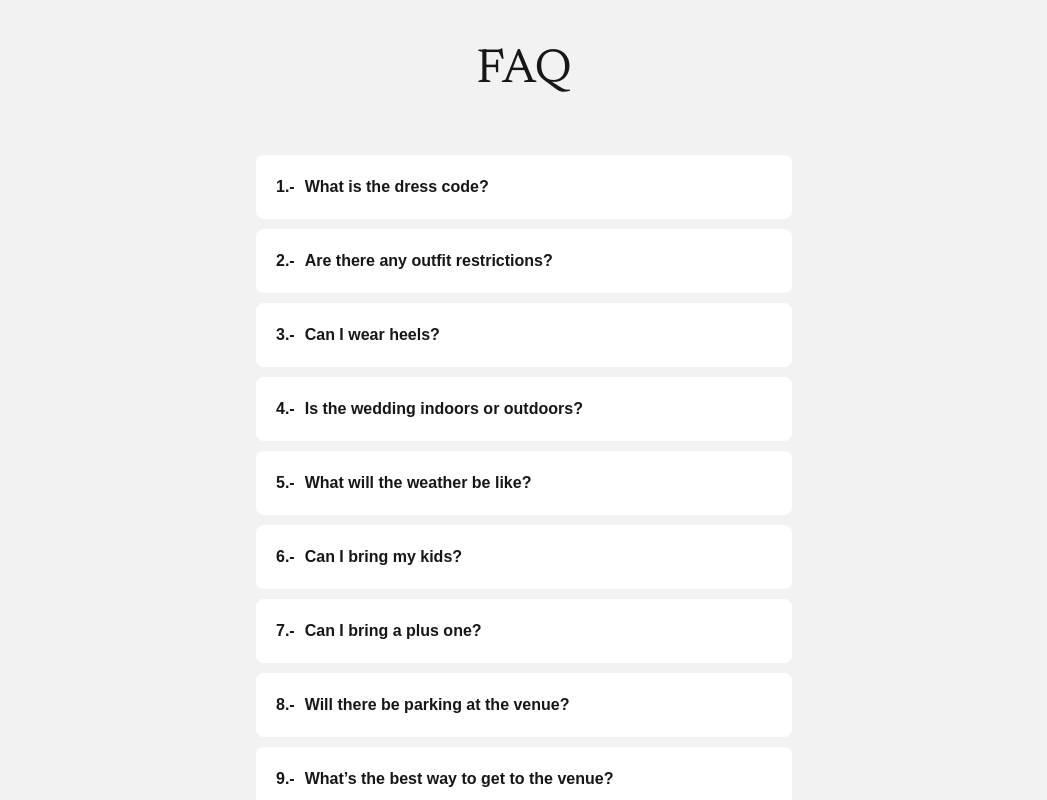
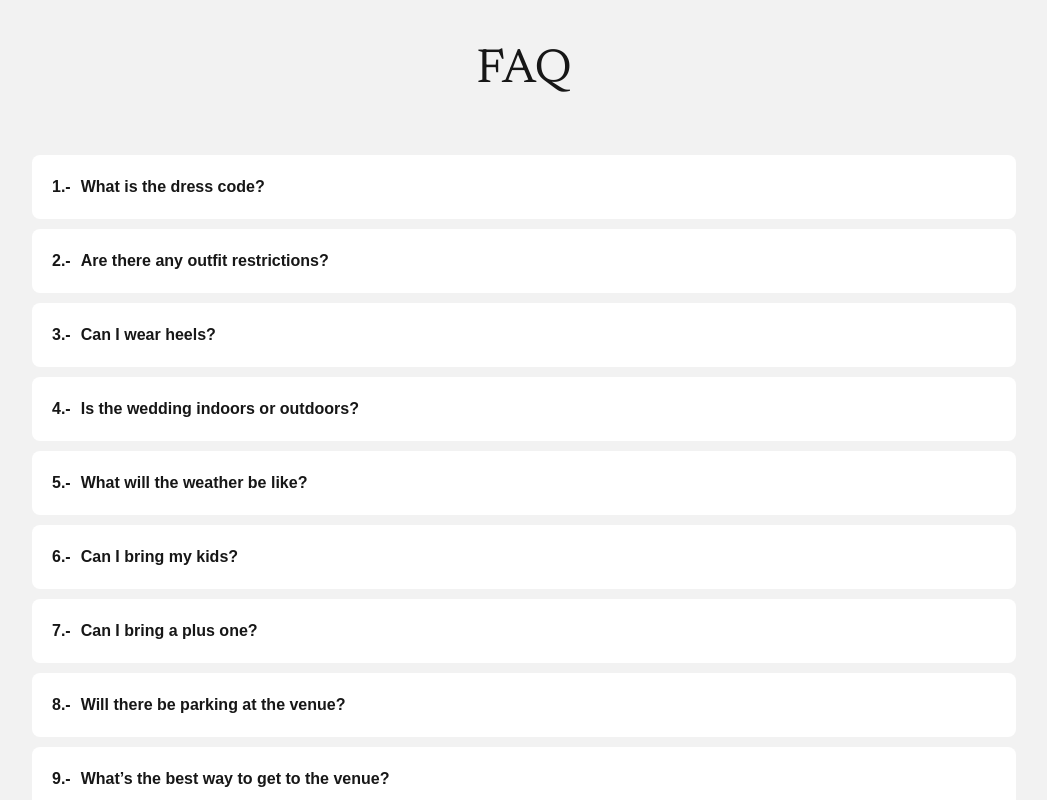
Before and after one commit to nayenjoaquin/wedding-website, a Next.js app: page / in a window 1280 px wide. Shown: the part 3320-4120 px from the top of the page, without its empty margins (116-1163 px from the left). Built offline with nearby package versions, Linux system fonts and the light colour scheme; a web font is replaced by a local one.

Commit message:
changed max widht on faq items list

```diff
--- a/views/faq.tsx
+++ b/views/faq.tsx
@@ -6,7 +6,7 @@ export const FAQView = () => {
     return(
         <section ref={faqRef}  className="section flex flex-col justify-center items-center gap-10">
             <h3 className="font-fancy text-3xl md:text-5xl">FAQ</h3>
-            <div className="flex flex-col gap-2.5 items-center p-5 w-full max-w-xl">
+            <div className="flex flex-col gap-2.5 items-center p-5 w-full max-w-5xl">
             {
                 faq.map(((item, i)=>{
                     return(
```
